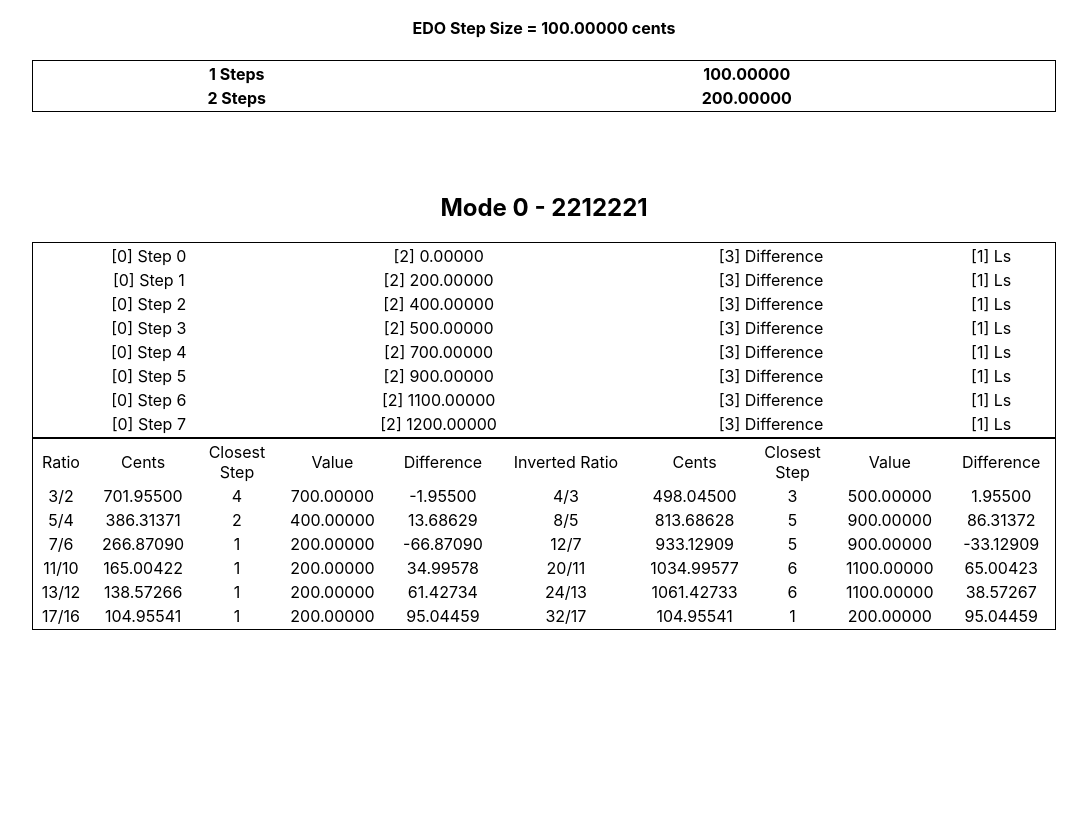
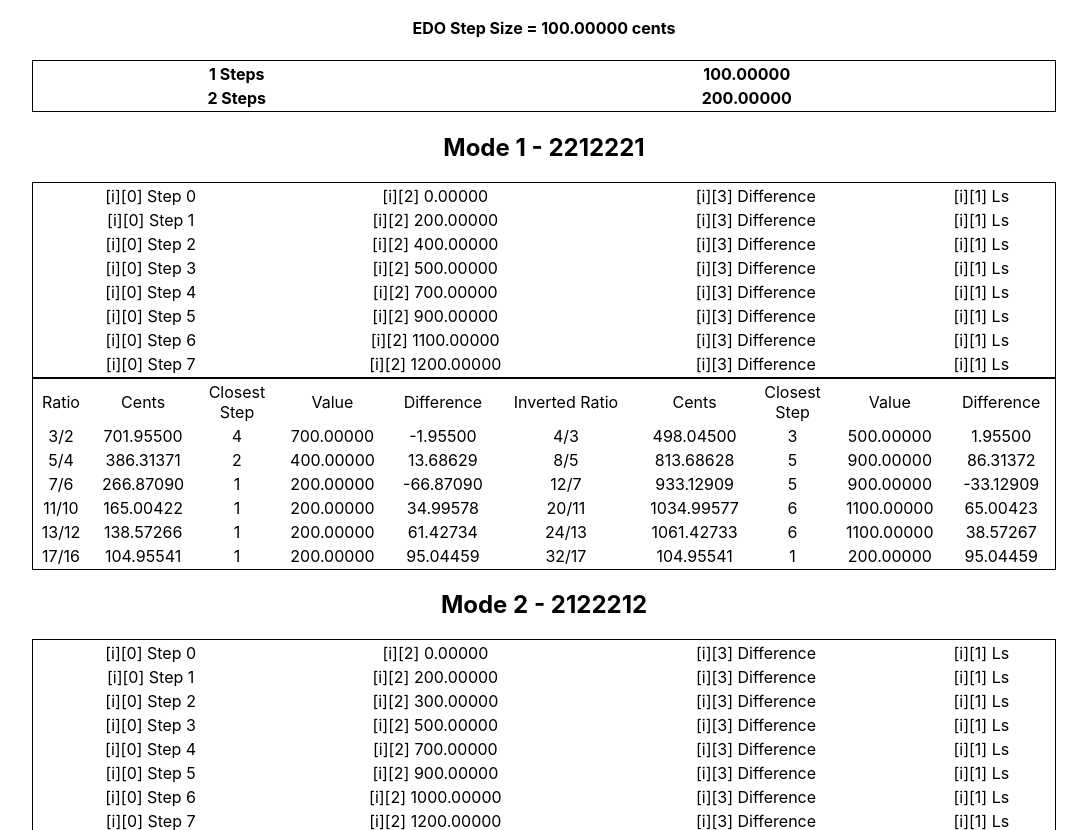
Before and after one commit to zzork/color-horizons-review-temp, a React (Create React App) app: page / in a window 1280 px wide. Shown: the part 360-1190 px from the top of the page, without its empty margins (96-1183 px from the left). Before the commit the page ends 990 px from the top, so only its background shows below. Built offline with nearby package versions, Linux system fonts and the light colour scheme.

Commit message:
the looping modes function works! just need the readout of differences, Ls, to work now...

```diff
--- a/src/components/AllModes.js
+++ b/src/components/AllModes.js
@@ -52,21 +52,22 @@ export const AllModes = ({
 
   // ---
 
-  const getReadoutTable = (patternAndScale) => {
+  const ReadoutTable = ({ patternAndScale }) => {
+    console.log(patternAndScale);
     return (
       <div>
         <h2>
-          Mode {patternAndScale[0]} - {patternAndScale[1].join("")}
+          Mode {patternAndScale[0] + 1} - {patternAndScale[1].join("")}
           <br />
         </h2>
         <table>
           <tbody>
             {patternAndScale[2].map((value, index) => (
               <tr key={index}>
-                <td>[0] Step {index}</td>
-                <td>[2] {value.toFixed(5)}</td>
-                <td>[3] Difference</td>
-                <td>[1] Ls</td>
+                <td>[i][0] Step {index}</td>
+                <td>[i][2] {value.toFixed(5)}</td>
+                <td>[i][3] Difference</td>
+                <td>[i][1] Ls</td>
               </tr>
             ))}
           </tbody>
@@ -75,35 +76,19 @@ export const AllModes = ({
     );
   };
 
-  console.log(scale);
-  console.log(patternAndScale);
+  const getFinalModesReadout = (patternAndScale) => {
+    return patternAndScale.map((value, index) => (
+      <div>
+        <ReadoutTable patternAndScale={patternAndScale[index]} />
+        <ComparisonWindow
+          scale={patternAndScale[index][2]}
+          selectedComparison={selectedComparison}
+        />
+      </div>
+    ));
+  };
 
-  let readoutTable = getReadoutTable(patternAndScale[0]);
+  const finalModesReadout = getFinalModesReadout(patternAndScale);
 
-  // HOW DO I ACHIEVE:
-
-  // getReadoutTable(patternAndScale[0])
-  // <ComparisonWindow scale={patternAndScale[0][2]}
-  // getReadoutTable(patternAndScale[1])
-  // <ComparisonWindow scale={patternAndScale[1][2]}
-  // ...
-  // getReadoutTable(patternAndScale[n])
-  // <ComparisonWindow scale={patternAndScale[n][2]}
-
-  // I think getReadoutTable needs to be a Component, not a function
-
-  let hork = (
-    <div>
-      {readoutTable}
-      <ComparisonWindow scale={scale} selectedComparison={selectedComparison} />
-    </div>
-  );
-
-  return (
-    <div>
-      <br />
-      <br />
-      {hork}
-    </div>
-  );
+  return <div>{finalModesReadout}</div>;
 };
```
